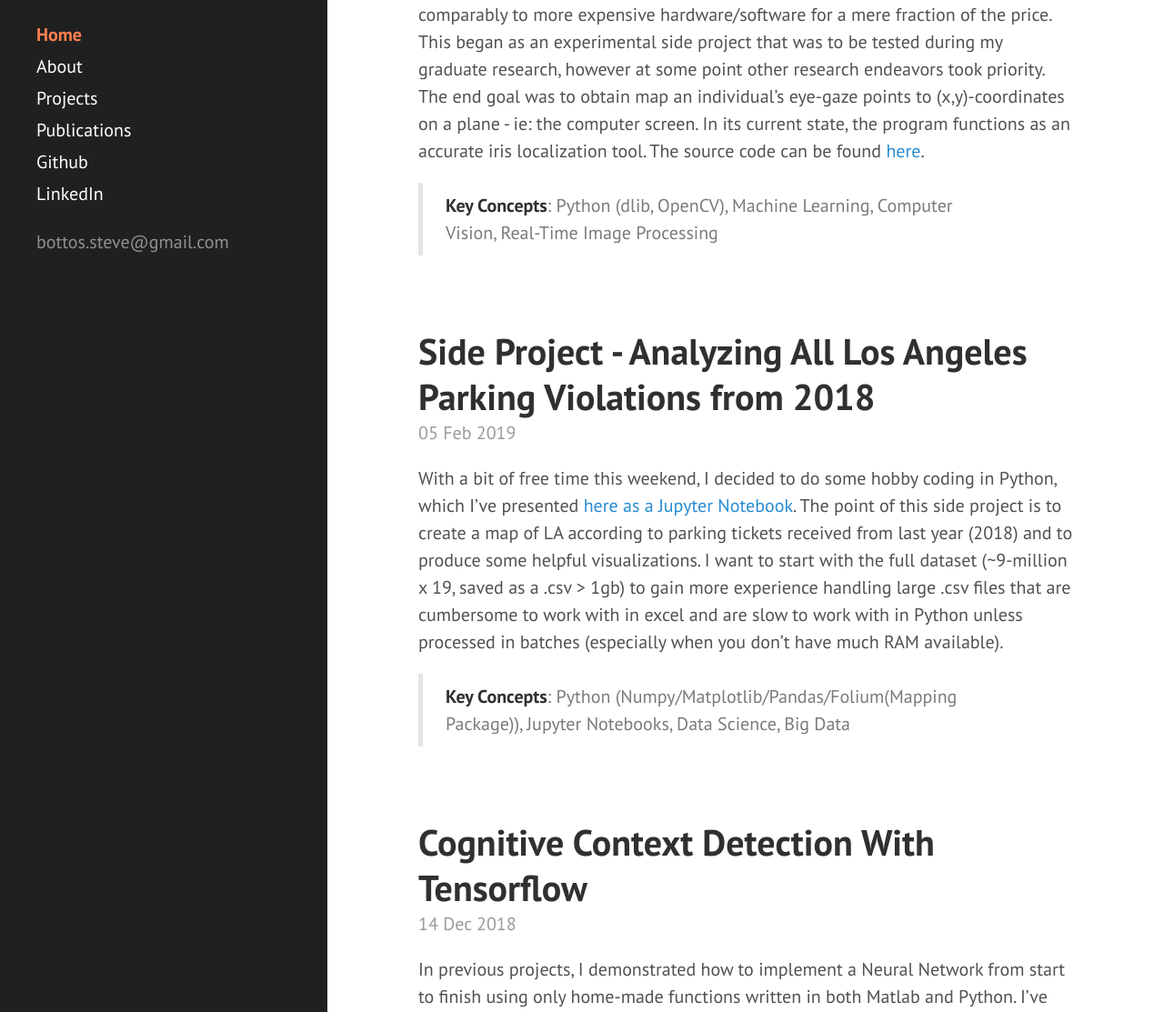
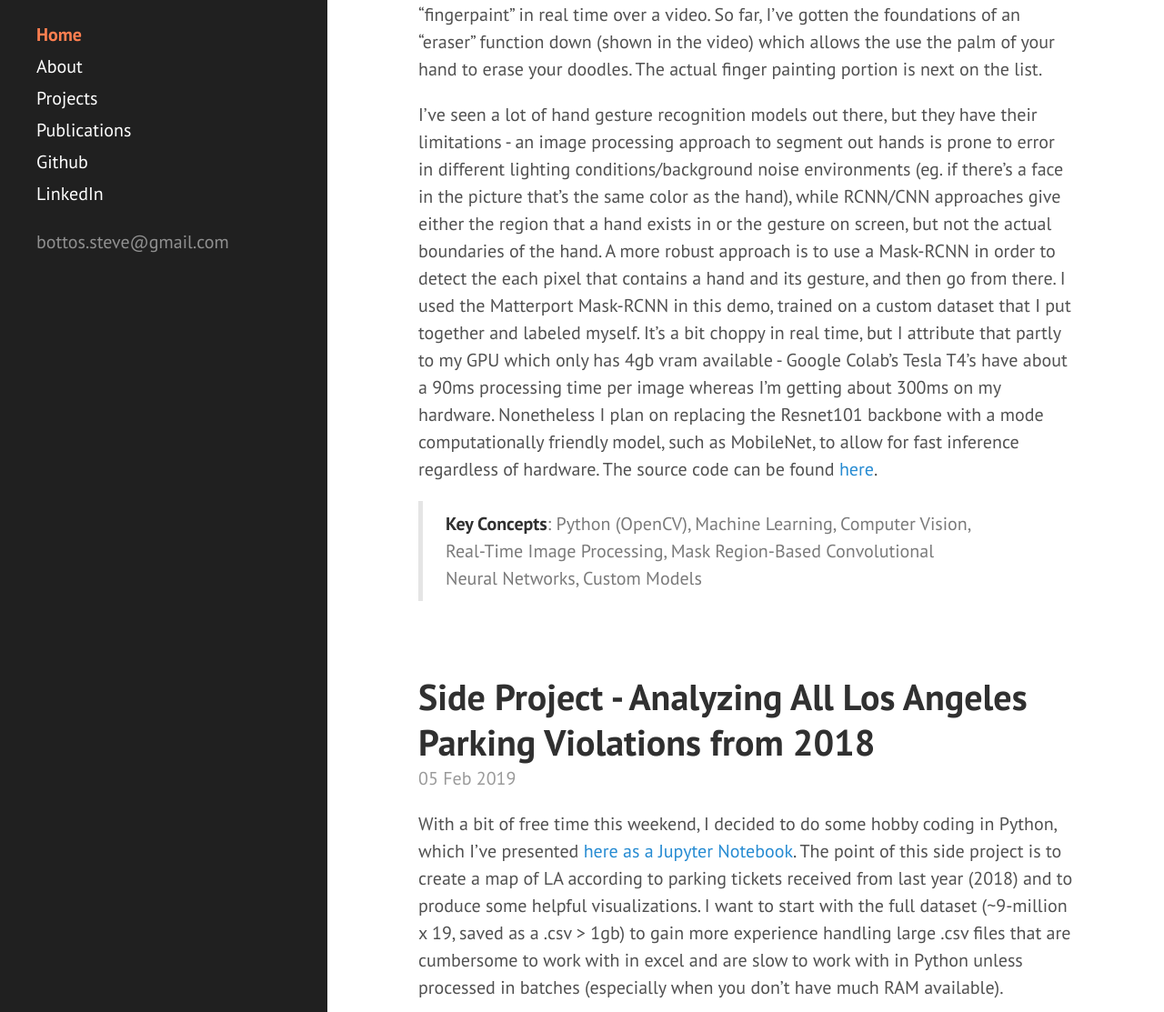
Before and after one commit to stevebottos/stevebottos.github.io, a Jekyll site: the page built from index.html, in a window 1280 px wide and 1400 px high, scrolled down 584 px. Shown: the part 287-1400 px from the top of the window at 91% size. Built offline with Jekyll 4.4.1, drawn with Linux system fonts in a browser that asks for light colours; the list of posts is cut into pages by our own code; some of the changed text lies outside the part shown.

Commit message:
Update 2019-07-05-Webcam Eye Tracker.md

```diff
--- a/_posts/2019-07-05-Webcam Eye Tracker.md
+++ b/_posts/2019-07-05-Webcam Eye Tracker.md
@@ -1,12 +1,14 @@
 ---
 layout: post
-title: Side Project - Webcam Eye Tracker
+title: Side Project - Fingerpainting
 ---
 <!--
 Need to take file id from sharable link and stick it into a new format... ie: if https://drive.google.com/file/d/<FILE_ID>/view?usp=sharing is the sharable link, make it: https://drive.google.com/uc?export=view&id=<FILE_ID>
 -->
 
-[![Video](https://drive.google.com/uc?export=view&id=1rSsakx7WO5QPaCVOOysAef5OVoMKBksi)](https://drive.google.com/file/d/1f-ut3deaM1Uz_6YP6-ZlMmx69Kmlo377/view?usp=sharing "Audi R8")
+[![Video](https://drive.google.com/uc?export=view&id=1Jmhx7iZ_OHfoR-M_ndZ_UFMtyiZHc0Lg)](https://drive.google.com/file/d/1a1NFsWVs_xlhgb0FV8ehbv2VC7uQHslN/view?usp=sharing "Fingerpainting Demo")
 
-A webcam eye tracker, currently a work in progress, which is intended to perform comparably to more expensive hardware/software for a mere fraction of the price. This began as an experimental side project that was to be tested during my graduate research, however at some point other research endeavors took priority. The end goal was to obtain map an individual's eye-gaze points to (x,y)-coordinates on a plane - ie: the computer screen. In its current state, the program functions as an accurate iris localization tool. The source code can be found <a href="https://github.com/stevebottos/eye-tracker" target="_blank">here</a>.
-> **Key Concepts**: Python (dlib, OpenCV), Machine Learning, Computer Vision, Real-Time Image Processing
+Earlier this week, I got the idea for a little side project - an app that lets you "fingerpaint" in real time over a video. So far, I've gotten the foundations of an "eraser" function down (shown in the video) which allows the use the palm of your hand to erase your doodles. The actual finger painting portion is next on the list.
+
+I've seen a lot of hand gesture recognition models out there, but they have their limitations - an image processing approach to segment out hands is prone to error in different lighting conditions/background noise environments (eg. if there's a face in the picture that's the same color as the hand), while RCNN/CNN approaches give either the region that a hand exists in or the gesture on screen, but not the actual boundaries of the hand. A more robust approach is to use a Mask-RCNN in order to detect the each pixel that contains a hand and its gesture, and then go from there. I used the Matterport Mask-RCNN in this demo, trained on a custom dataset that I put together and labeled myself. It's a bit choppy in real time, but I attribute that partly to my GPU which only has 4gb vram available - Google Colab's Tesla T4's have about a 90ms processing time per image whereas I'm getting about 300ms on my hardware. Nonetheless I plan on replacing the Resnet101 backbone with a mode computationally friendly model, such as MobileNet, to allow for fast inference regardless of hardware. The source code can be found <a href="https://github.com/stevebottos/fingerpainting" target="_blank">here</a>.
+> **Key Concepts**: Python (OpenCV), Machine Learning, Computer Vision, Real-Time Image Processing, Mask Region-Based Convolutional Neural Networks, Custom Models
```
